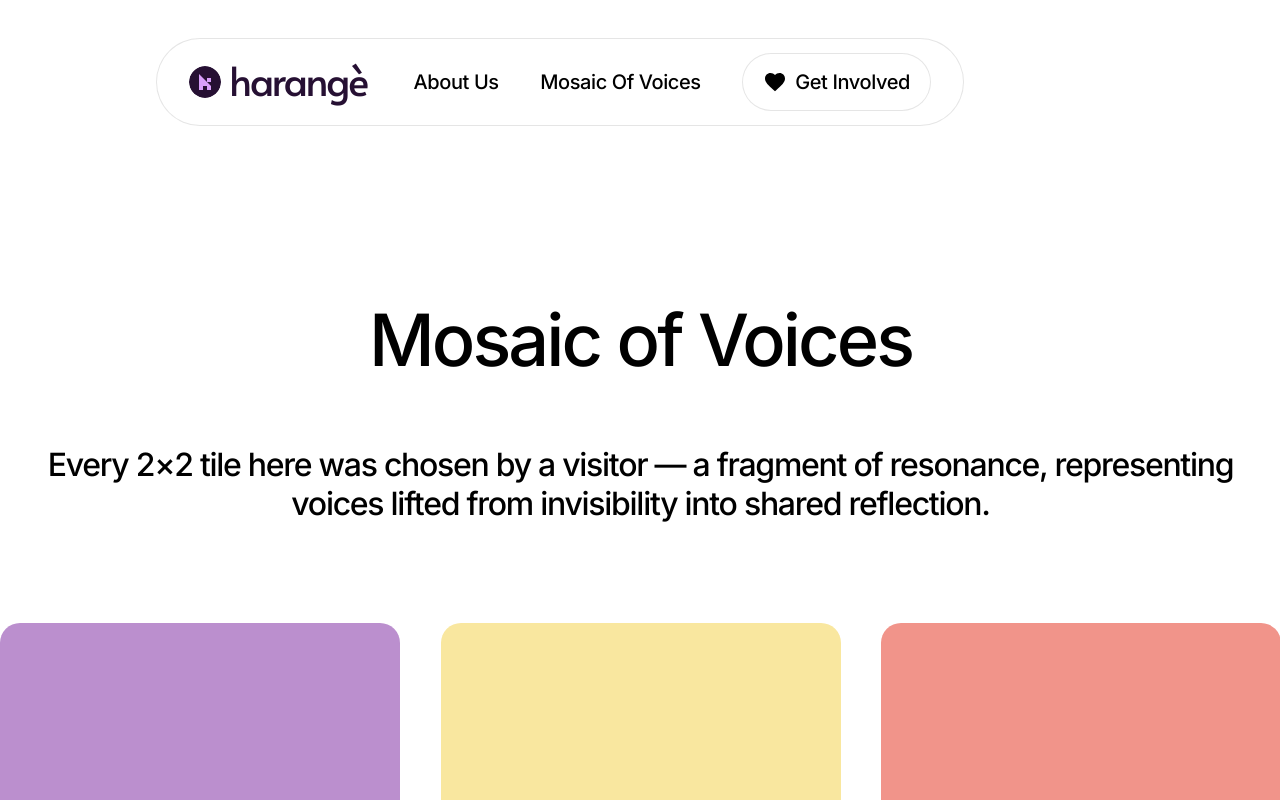
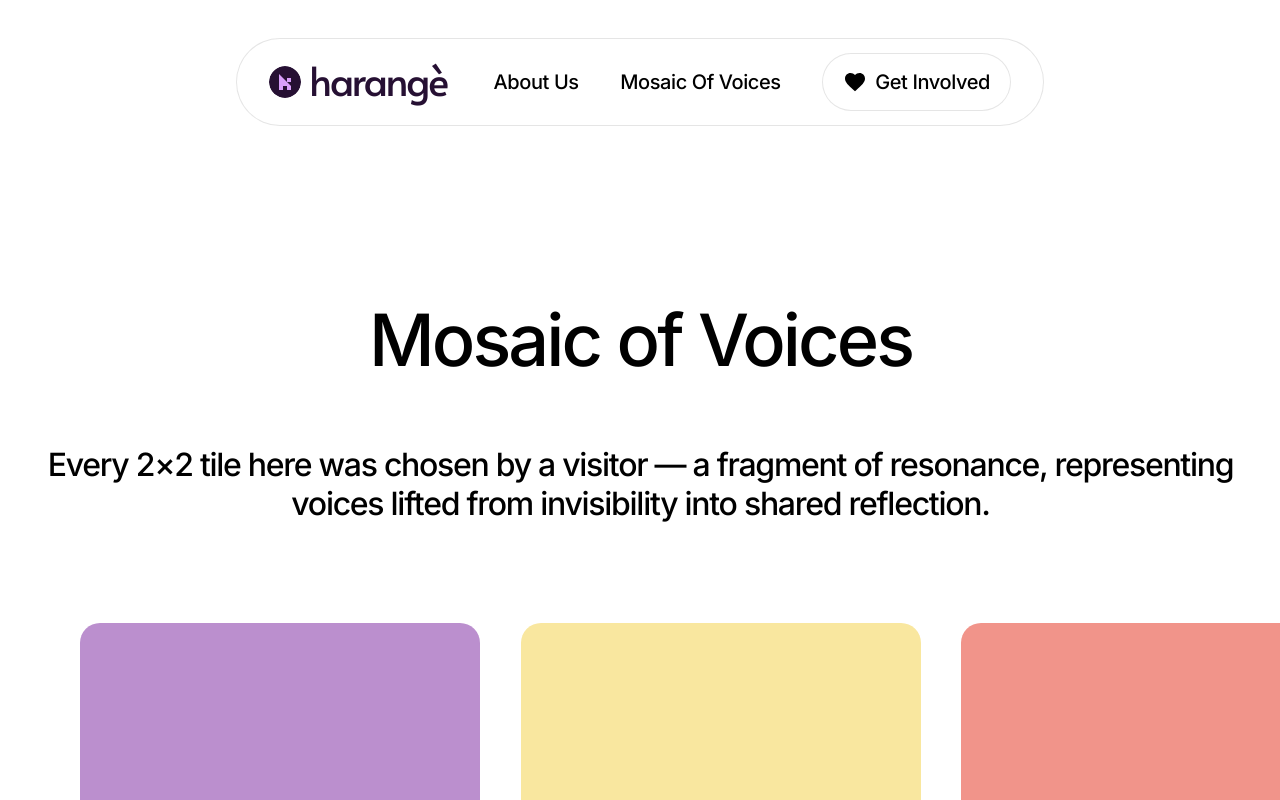
Before and after one commit to clencyc/GirlsWhoML, a Next.js app: page /mosaic-of-voices in a window 1280 px wide. Shown: the top 800 px of the page. Built offline with nearby package versions, Linux system fonts and the light colour scheme.

Commit message:
header alignment sorted

```diff
--- a/app/contact/page.js
+++ b/app/contact/page.js
@@ -25,7 +25,8 @@ export default function Contact() {
    <div className="w-full min-h-screen bg-white flex flex-col items-center">
   {/* Sticky header */}
   <div className="sticky top-0 z-50 w-full bg-white flex justify-center">
-    <div className="max-w-[1440px] w-full px-8">
+ <div className="relative w-full min-h-screen bg-[#FFFFFF] flex flex-col items-center">
+
       <Header />
     </div>
 
--- a/app/mosaic-of-voices/page.js
+++ b/app/mosaic-of-voices/page.js
@@ -107,7 +107,8 @@ export default function MosaicOfVoices() {
 
   return (
     <div className="relative w-full min-h-full bg-[#F5F3ED] flex flex-col items-center">
-    <div className="relative w-[1440px]">
+ <div className="relative w-full min-h-screen bg-[#FFFFFF] flex flex-col items-center">
+
       <Header />
 
       {/* Mosaic of Voices heading - exact Figma specs */}
--- a/app/page.js
+++ b/app/page.js
@@ -78,11 +78,15 @@ return (
   <div className="relative w-full min-h-screen bg-[#FFFFFF] flex flex-col items-center">
     <div className="relative w-[1440px]  bg-[#FFFFFF]">
       <div className="sticky top-0 z-50 bg-white w-full flex justify-center">
-        <div className="w-[1440px]">
+
         <Header />
-        </div>
+
       </div>
       {/* rest of your content */}
+
+
+
+
 
 
     {/* Main content */}
```
